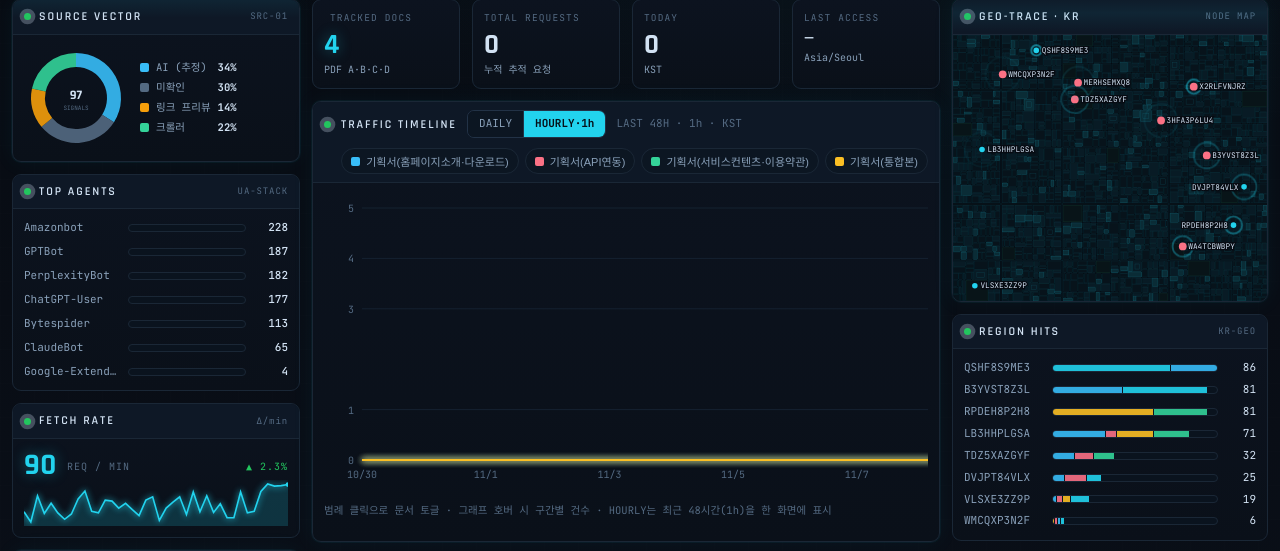
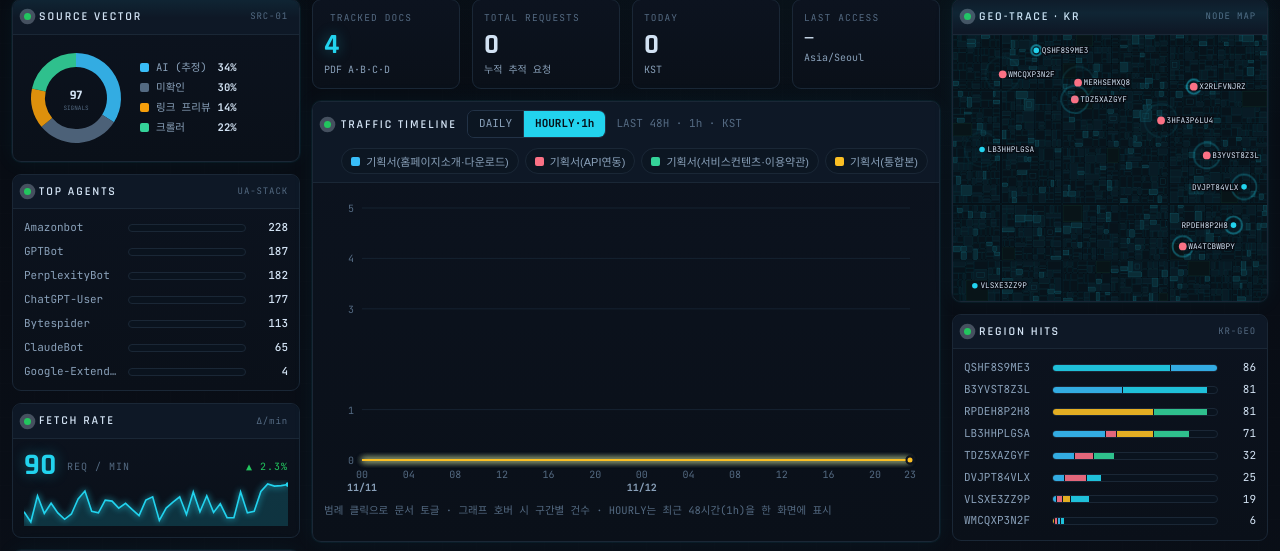
Before and after one commit to ericis0221/Tracking_test_20261111, a FastAPI app: page /admin in a window 1280 px wide. Shown: the part 93-644 px from the top of the page. Run offline with FastAPI, Linux system fonts and the light colour scheme; data that the repository does not hold is empty; some libraries are stand-ins or nearby versions.

Commit message:
Update dashboard.html

```diff
--- a/app/templates/dashboard.html
+++ b/app/templates/dashboard.html
@@ -317,7 +317,7 @@ const NS="http://www.w3.org/2000/svg";
 const el=(t,at)=>{const e=document.createElementNS(NS,t);for(const k in at)e.setAttribute(k,at[k]);return e;};
 
 /* ============ REAL: stats / chart / log / delete ============ */
-let STATS=null, active={A:1,B:1,C:1,D:1}, page=1, size=20, view="day", hourly=null;
+let STATS=null, active={A:1,B:1,C:1,D:1}, page=1, size=20, view="hour", hourly=null;
 const selected=new Set();
 async function loadStats(){
   try{const r=await fetch("/admin/api/stats"); if(!r.ok)return; STATS=await r.json();}catch(e){return;}
```
